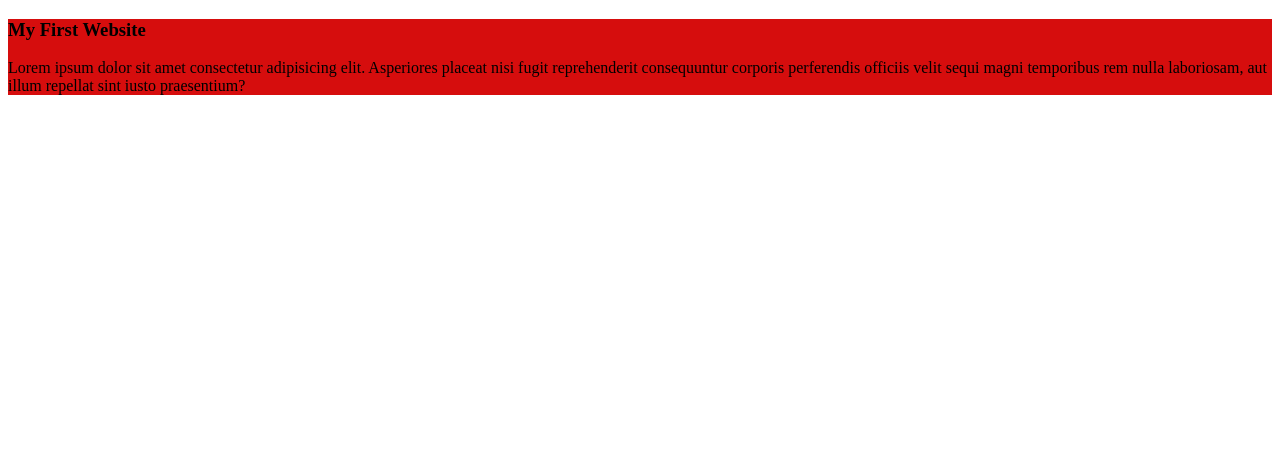
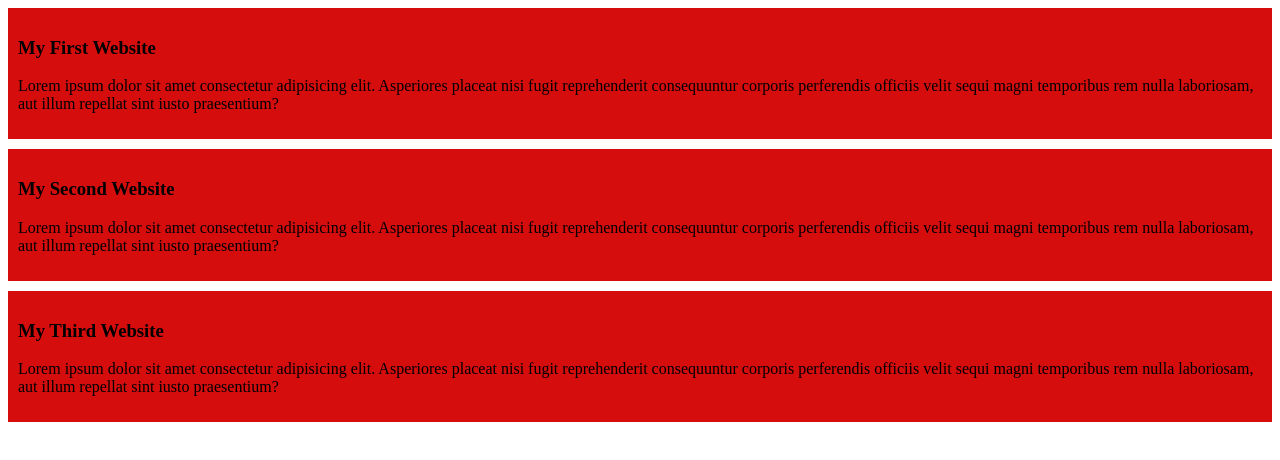
Before and after one commit to anissarkeraraf/my-simple-website, a plain HTML site: page index.html in a window 1280 px wide. Drawn offline with Linux system fonts and the light colour scheme.

Commit message:
my second blog

```diff
--- a/index.html
+++ b/index.html
@@ -7,8 +7,16 @@
     <link rel="stylesheet" href="styles/blogs.css">
 </head>
 <body>
-    <div class="anis">
+    <div>
         <h3>My First Website</h3>
+        <p>Lorem ipsum dolor sit amet consectetur adipisicing elit. Asperiores placeat nisi fugit reprehenderit consequuntur corporis perferendis officiis velit sequi magni temporibus rem nulla laboriosam, aut illum repellat sint iusto praesentium?</p>
+    </div>
+    <div>
+        <h3>My Second Website</h3>
+        <p>Lorem ipsum dolor sit amet consectetur adipisicing elit. Asperiores placeat nisi fugit reprehenderit consequuntur corporis perferendis officiis velit sequi magni temporibus rem nulla laboriosam, aut illum repellat sint iusto praesentium?</p>
+    </div>
+    <div>
+        <h3>My Third Website</h3>
         <p>Lorem ipsum dolor sit amet consectetur adipisicing elit. Asperiores placeat nisi fugit reprehenderit consequuntur corporis perferendis officiis velit sequi magni temporibus rem nulla laboriosam, aut illum repellat sint iusto praesentium?</p>
     </div>
 </body>
--- a/styles/blogs.css
+++ b/styles/blogs.css
@@ -1,3 +1,5 @@
-.anis{
+div{
     background-color: rgb(214, 13, 13);
+    padding: 10px;
+    margin-bottom: 10px;
 }
```
